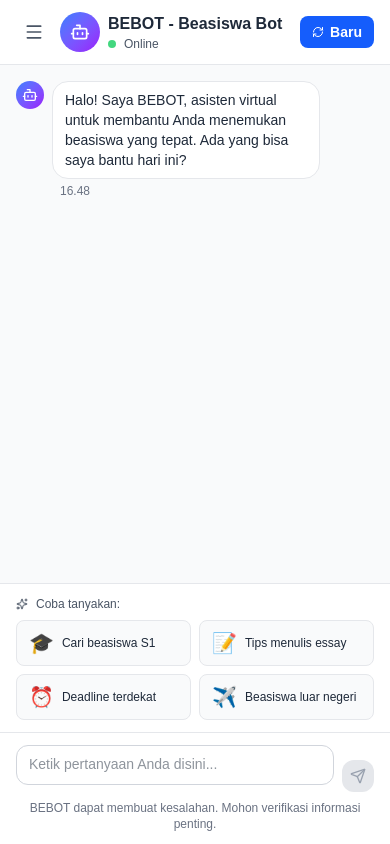
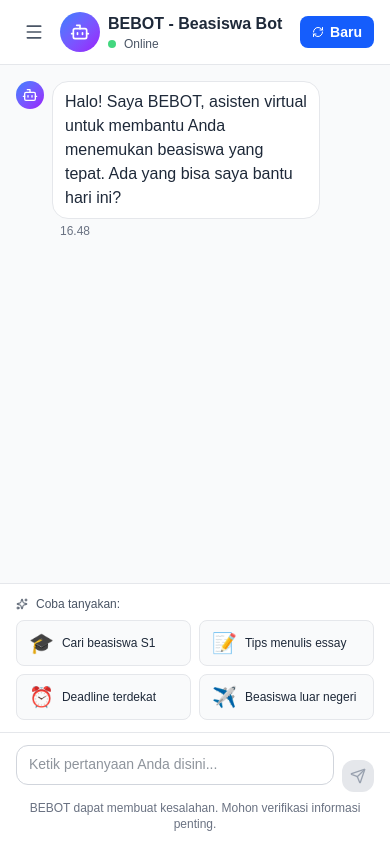
Before and after one commit to Zakianggoro/beasiswa-pengentidur, a Next.js app: page /bebot in a window 390 px wide. Built offline with nearby package versions, Linux system fonts and the light colour scheme.

Commit message:
fix: react markdown for bebot

```diff
--- a/src/app/bebot/page.tsx
+++ b/src/app/bebot/page.tsx
@@ -3,6 +3,7 @@
 import React, { useState, useRef, useEffect } from 'react';
 import {Search, Calendar, User, Send, Bot, Sparkles, RefreshCw, ThumbsUp, ThumbsDown, NotebookText, Home, Menu, X, GraduationCap } from 'lucide-react';
 import Link from 'next/link';
+import ReactMarkdown from "react-markdown";
 
 export default function ChatbotPage() {
   const [messages, setMessages] = useState([
@@ -231,9 +232,13 @@ export default function ChatbotPage() {
                           : 'bg-blue-600 text-white'
                       }`}
                     >
-                      <p className={`text-sm md:text-base ${message.type === 'bot' ? 'text-gray-800' : 'text-white'}`}>
-                        {message.content}
-                      </p>
+                      <div className={`prose prose-sm md:prose-base max-w-none ${message.type === 'bot' ? 'text-gray-800' : 'text-white'}`}>
+                        {message.type === 'bot' ? (
+                          <ReactMarkdown>{message.content}</ReactMarkdown>
+                        ) : (
+                          <p>{message.content}</p>
+                        )}
+                      </div>
                     </div>
                     <span className="text-xs text-gray-500 mt-1 px-2">
                       {message.timestamp.toLocaleTimeString('id-ID', {
```
